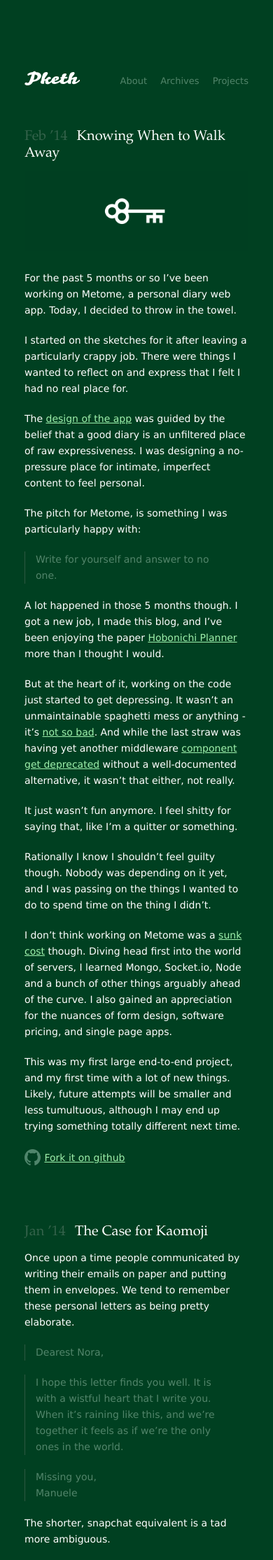
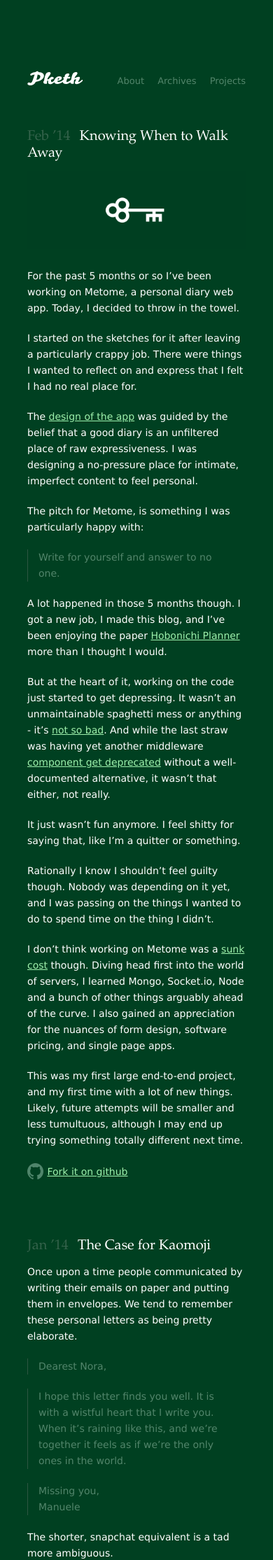
Before and after one commit to pketh/pketh.github.io, a Jekyll site: the page built from index.html, in a window 390 px wide. Shown: the top 2229 px of the page at 70% size. Built offline with Jekyll 4.4.1, drawn with Linux system fonts in a browser that asks for light colours; Markdown is read by kramdown in place of the engine named in the settings; the list of posts is cut into pages by our own code.

Commit message:
mobile tweaks, and header slimming

```diff
--- a/_layouts/default.html
+++ b/_layouts/default.html
@@ -32,8 +32,6 @@
               <a href="/about" class="nav-about">About</a>
               <a href="/archives" class="nav-archives">Archives</a>
               <a href="http://www.pketh.org" class="nav-projects">Projects</a>
-              <a href="https://github.com/pketh" class="nav-github">Github</a>
-              <a href="https://twitter.com/pketh" class="nav-twitter">Twitter</a>
             </div>
 
           </div>
--- a/css/main.css
+++ b/css/main.css
@@ -456,8 +456,8 @@
 @media (max-width: 740px) {
 
   body {
-    margin-right: 35px;
-    margin-left: 35px;
+    margin-right: 10%;
+    margin-left: 10%;
   }
 
   .permalink {
@@ -501,10 +501,6 @@
     margin-bottom: 40px;
   }
 
-  .nav-github, .nav-twitter {
-    display: none;
-  }
-
   .meta-date {
     padding-left: 0;
   }
```
